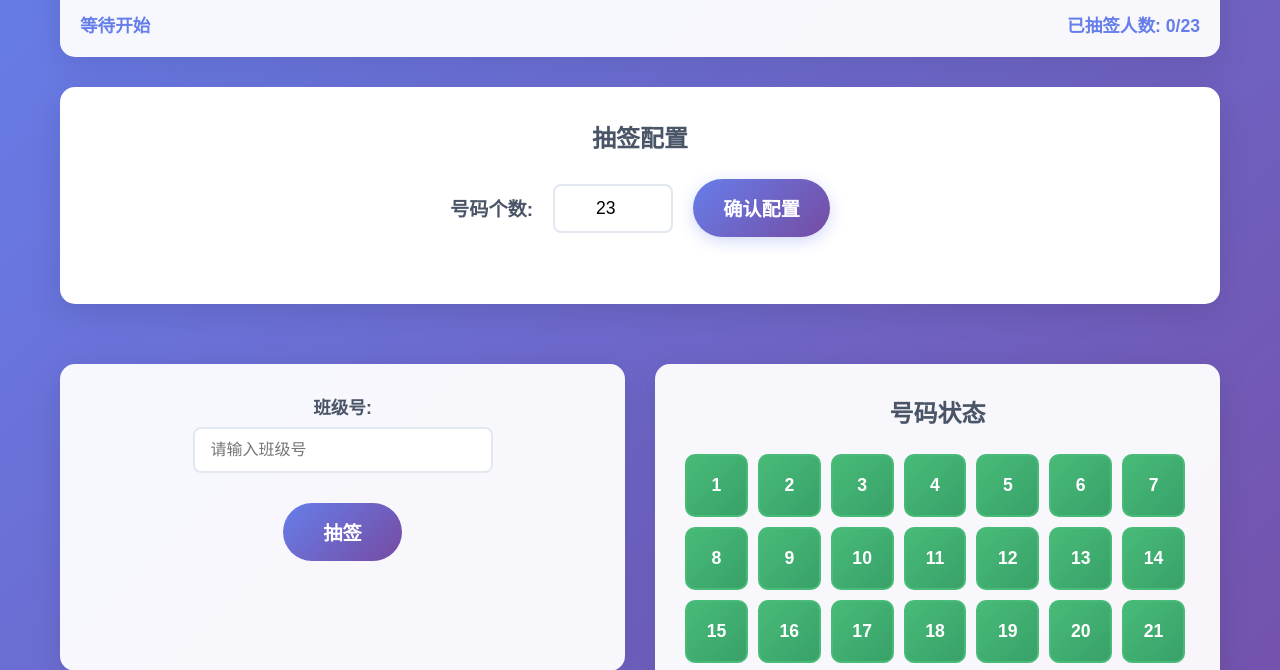
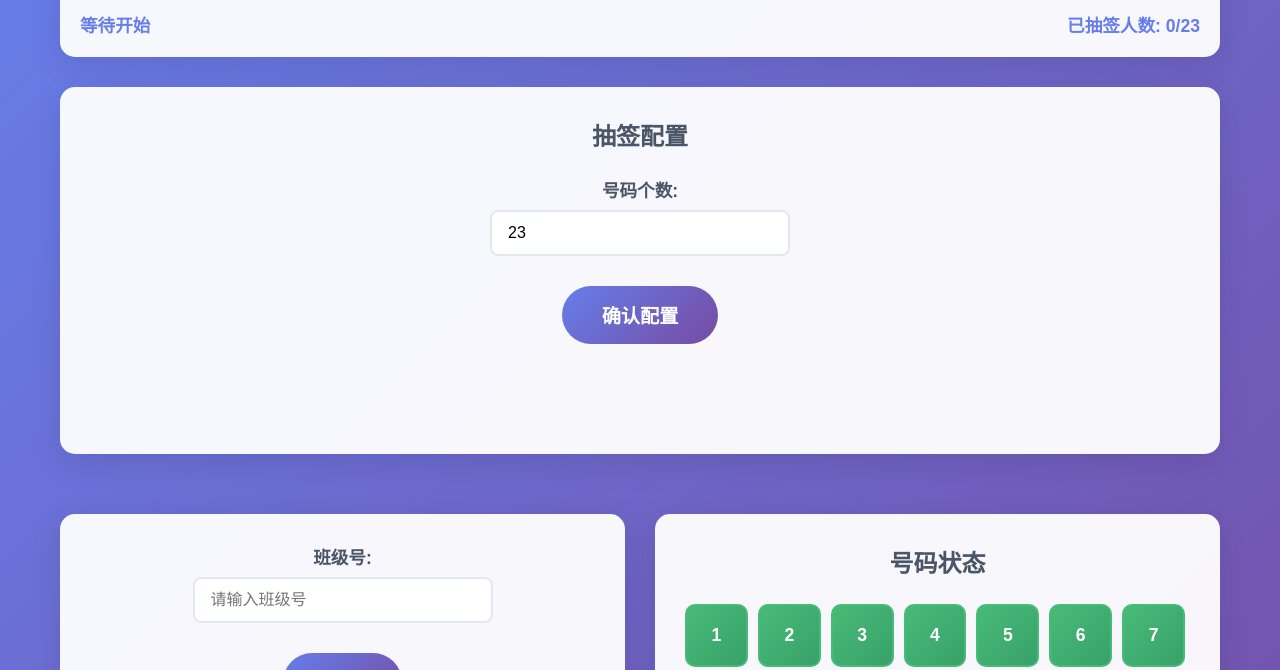
Before and after one commit to flyshoes009/lottery, a website: page index.html in a window 1280 px wide. Shown: the part 101-771 px from the top of the page. Drawn offline with Linux system fonts and the light colour scheme; no server answers.

Commit message:
简化配置区域代码结构 - 与抽签区域保持完全一致的样式和HTML结构

```diff
--- a/index.html
+++ b/index.html
@@ -17,15 +17,15 @@
         </header>
 
         <main>
-            <!-- 配置区域 - 独占一整行 -->
-            <div class="config-section" style="background: white !important; padding: 30px !important; border-radius: 15px !important; box-shadow: 0 8px 32px rgba(0, 0, 0, 0.1) !important; margin-bottom: 30px !important; position: relative !important; z-index: 100 !important;">
-                <h3 style="color: #4a5568 !important; background: transparent !important;">抽签配置</h3>
-                <div class="config-group" style="background: transparent !important;">
-                    <label for="totalNumbers" style="color: #4a5568 !important; background: transparent !important;">号码个数:</label>
-                    <input type="number" id="totalNumbers" value="23" min="1" max="100" style="background: white !important;">
-                    <button id="configButton" class="config-btn">确认配置</button>
+            <!-- 配置区域 - 简化结构与lottery section一致 -->
+            <div class="config-section">
+                <h2>抽签配置</h2>
+                <div class="input-group">
+                    <label for="totalNumbers">号码个数:</label>
+                    <input type="number" id="totalNumbers" value="23" min="1" max="100">
                 </div>
-                <div id="configStatus" class="config-status" style="background: transparent !important;"></div>
+                <button id="configButton" class="config-btn">确认配置</button>
+                <div id="configStatus" class="config-status"></div>
             </div>
 
             <!-- 主要内容区域 -->
--- a/style.css
+++ b/style.css
@@ -60,127 +60,74 @@ main {
     width: 100%;
 }
 
-/* 配置区域 - 独占一整行 */
+/* 配置区域 - 与抽签区域保持一致的简洁样式 */
 .config-section {
-    background: rgba(255, 255, 255, 0.95) !important;
-    padding: 30px !important;
-    border-radius: 15px !important;
-    box-shadow: 0 8px 32px rgba(0, 0, 0, 0.1) !important;
-    margin-bottom: 0 !important;
-    width: 100% !important;
-    display: block !important;
-    visibility: visible !important;
-    opacity: 1 !important;
-    position: relative !important;
-    z-index: 100 !important;
-    border: 2px solid rgba(255, 255, 255, 0.3) !important;
+    background: rgba(255, 255, 255, 0.95);
+    padding: 30px;
+    border-radius: 15px;
+    box-shadow: 0 8px 32px rgba(0, 0, 0, 0.1);
+    text-align: center;
+    margin-bottom: 30px;
 }
 
-/* 强制背景颜色 - 多种方式确保生效 */
-.config-section,
-.container .config-section,
-main .config-section,
-.container main .config-section {
-    background-color: #ffffff !important;
-    background: white !important;
+/* 配置区域标题 - 与抽签区域统一 */
+.config-section h2 {
+    margin-bottom: 25px;
+    color: #4a5568;
+    font-size: 1.5em;
+    font-weight: 700;
+    text-align: center;
 }
 
-.config-section h3 {
-    text-align: center !important;
-    margin-bottom: 25px !important;
-    color: #4a5568 !important;
-    font-size: 1.5em !important;
-    font-weight: 700 !important;
-    background: transparent !important;
-    display: block !important;
-}
-
-.config-group {
-    display: flex !important;
-    align-items: center !important;
-    justify-content: center !important;
-    gap: 20px !important;
-    flex-wrap: wrap !important;
-    margin-bottom: 15px !important;
-    background: transparent !important;
-}
-
-.config-group label {
-    font-weight: 600 !important;
-    color: #4a5568 !important;
-    font-size: 1.2em !important;
-    background: transparent !important;
-}
-
-.config-group input[type="number"] {
-    width: 120px !important;
-    padding: 12px 16px !important;
-    border: 2px solid #e2e8f0 !important;
-    border-radius: 8px !important;
-    font-size: 1.1em !important;
-    text-align: center !important;
-    transition: border-color 0.3s ease !important;
-    background: white !important;
-}
-
-.config-group input[type="number"]:focus {
-    outline: none !important;
-    border-color: #667eea !important;
-}
-
-/* 配置按钮 - 与抽签按钮风格统一 */
+/* 配置按钮 - 与抽签按钮风格完全一致 */
 .config-btn {
-    background: linear-gradient(135deg, #667eea 0%, #764ba2 100%) !important;
-    color: white !important;
-    border: none !important;
-    padding: 15px 30px !important;
-    font-size: 1.2em !important;
-    font-weight: 600 !important;
-    border-radius: 50px !important;
-    cursor: pointer !important;
-    transition: all 0.3s ease !important;
-    box-shadow: 0 4px 15px rgba(102, 126, 234, 0.3) !important;
+    background: linear-gradient(135deg, #667eea 0%, #764ba2 100%);
+    color: white;
+    border: none;
+    padding: 15px 40px;
+    font-size: 1.2em;
+    font-weight: 600;
+    border-radius: 50px;
+    cursor: pointer;
+    transition: transform 0.3s ease, box-shadow 0.3s ease;
+    margin: 10px 0;
 }
 
 .config-btn:hover:not(:disabled) {
-    transform: translateY(-2px) !important;
-    box-shadow: 0 10px 25px rgba(102, 126, 234, 0.4) !important;
+    transform: translateY(-2px);
+    box-shadow: 0 10px 25px rgba(102, 126, 234, 0.4);
 }
 
 .config-btn:disabled {
-    opacity: 0.6 !important;
-    cursor: not-allowed !important;
-    background: linear-gradient(135deg, #a0aec0 0%, #718096 100%) !important;
-    transform: none !important;
+    opacity: 0.6;
+    cursor: not-allowed;
 }
 
 .config-status {
-    text-align: center !important;
-    margin-top: 15px !important;
-    padding: 10px !important;
-    border-radius: 8px !important;
-    font-weight: 600 !important;
-    min-height: 20px !important;
-    font-size: 1.1em !important;
-    background: transparent !important;
+    margin-top: 20px;
+    padding: 15px;
+    border-radius: 10px;
+    font-size: 1.3em;
+    font-weight: 600;
+    min-height: 50px;
+    display: flex;
+    align-items: center;
+    justify-content: center;
 }
 
 .config-status.success {
-    background: rgba(72, 187, 120, 0.1) !important;
-    color: #38a169 !important;
-    border: 1px solid rgba(72, 187, 120, 0.3) !important;
+    background: linear-gradient(135deg, #48bb78 0%, #38a169 100%);
+    color: white;
 }
 
 .config-status.error {
-    background: rgba(245, 101, 101, 0.1) !important;
-    color: #e53e3e !important;
-    border: 1px solid rgba(245, 101, 101, 0.3) !important;
+    background: linear-gradient(135deg, #f56565 0%, #e53e3e 100%);
+    color: white;
 }
 
 .config-status.info {
-    background: rgba(66, 153, 225, 0.1) !important;
-    color: #3182ce !important;
-    border: 1px solid rgba(66, 153, 225, 0.3) !important;
+    background: linear-gradient(135deg, #4299e1 0%, #3182ce 100%);
+    color: white;
 }
 
 /* 中间内容区域 - 左右布局：抽签|号码状态 */
@@ -497,6 +444,14 @@ table tr:hover {
         gap: 20px;
     }
 
+    /* 配置区域在移动设备上的优化 */
+    .config-section,
+    .lottery-section,
+    .numbers-grid,
+    .results-section {
+        padding: 20px;
+    }
+
     .status {
         justify-content: center;
         text-align: center;
@@ -524,19 +479,6 @@ table tr:hover {
     header h1 {
         font-size: 2em;
     }
-
-    /* 配置区域在移动设备上的优化 */
-    .config-group {
-        flex-direction: column;
-        gap: 15px;
-    }
-
-    .config-group label,
-    .config-group input,
-    .config-btn {
-        width: 100%;
-        max-width: 250px;
-    }
 }
 
 @media (max-width: 480px) {
```
